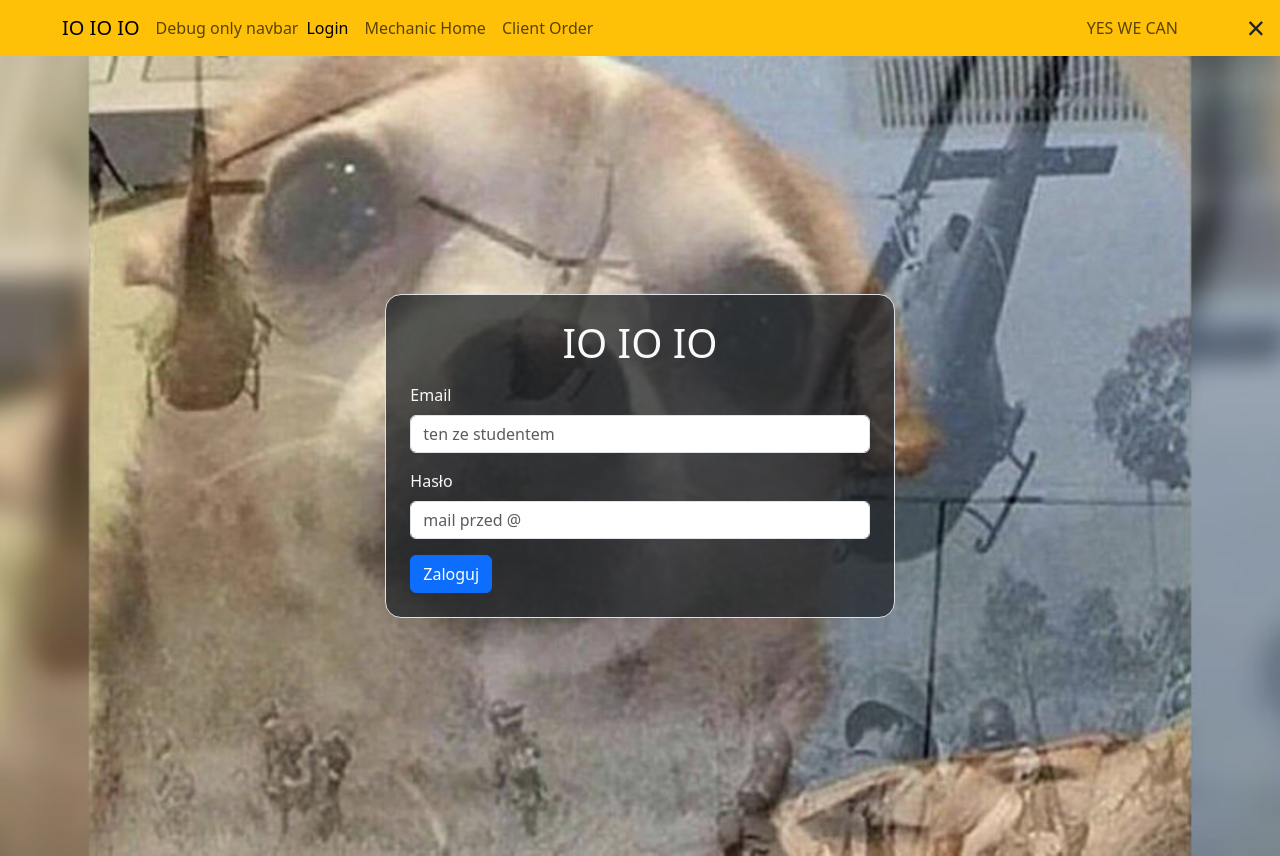
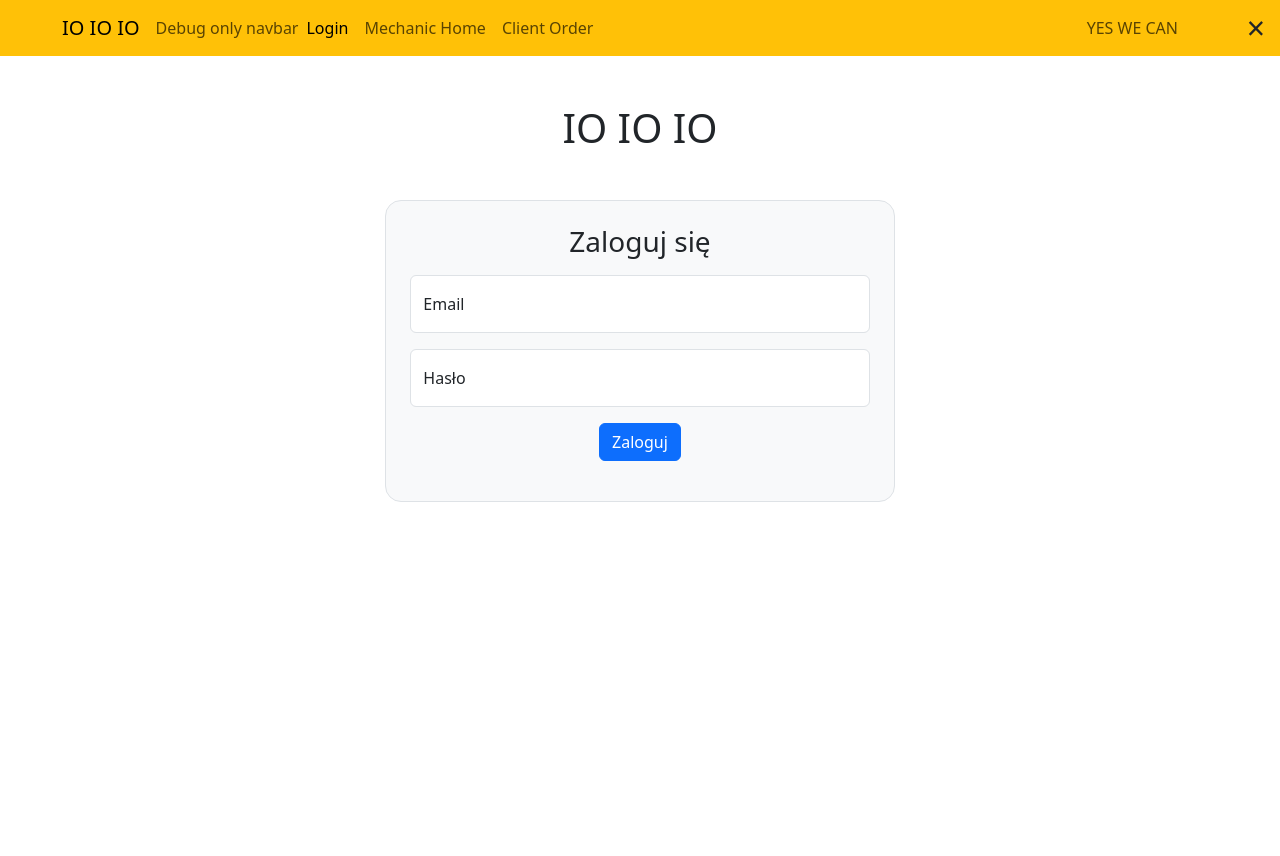
Before and after one commit to kappa243/io-agh, a React (Create React App) app: page /login in a window 1280 px wide. After the commit the page ends 800 px from the top, so only its background shows below. Built offline with nearby package versions, Linux system fonts and the light colour scheme; no server answers.

Commit message:
clean login page

```diff
--- a/src/LoginPage.js
+++ b/src/LoginPage.js
@@ -1,6 +1,5 @@
 import React from "react";
 import { useCallback } from "react";
-import { Navigate } from "react-router-dom";
 import Container from "react-bootstrap/Container";
 import Row from "react-bootstrap/Row";
 import Col from "react-bootstrap/Col";
@@ -8,9 +7,11 @@ import Button from "react-bootstrap/Button";
 import Form from "react-bootstrap/Form";
 import { useSignInWithEmailAndPassword } from "react-firebase-hooks/auth";
 import { auth } from "./logic/fb";
+import { FloatingLabel } from "react-bootstrap";
+import { useForm } from "react-hook-form";
+import { Navigate } from "react-router-dom";
 
 function formatErrorMessage(error) {
-
   switch (error.code) {
     case "auth/user-not-found":
       return "Nie znaleziono użytkownika";
@@ -26,6 +27,8 @@ function formatErrorMessage(error) {
 }
 
 const LoginPage = () => {
+  const { register, handleSubmit, formState: { errors, isSubmitted } } = useForm();
+
   const [
     signInWithEmailAndPassword,
     user,
@@ -33,45 +36,68 @@ const LoginPage = () => {
     error,
   ] = useSignInWithEmailAndPassword(auth);
 
-  const onSubmit = useCallback(e => {
-    e.preventDefault();
-    const email = e.target.elements[0].value;
-    const password = e.target.elements[1].value;
+  const onSubmit = useCallback(data => {
+    const email = data.email;
+    const password = data.password;
     signInWithEmailAndPassword(email, password);
+
   }, []);
 
   return (
-    <Container fluid style={{
-      backgroundImage: "url(/bg.jpg)",
-      backgroundRepeat: "no-repeat",
-      backgroundPosition: "center",
-      backgroundSize: "cover" }}>
-      <Row className="vh-100 justify-content-center align-items-center">
+    <Container fluid>
+      <Row className="justify-content-center align-items-top">
+        <h1 className="mt-5 text-center mb-5 fs-1">IO IO IO</h1>
         <Col md="8" lg="6" xl="5" xxl="4">
-          <Form className="text-light bg-dark border p-4 rounded-4 bg-opacity-75" onSubmit={onSubmit}>
-            <h1 className="mb-3 text-center">IO IO IO</h1>
+          <Form noValidate className="bg-light border p-4 rounded-4" onSubmit={handleSubmit(onSubmit)}>
+            <h2 className="mb-3 text-center fs-3">Zaloguj się</h2>
 
-            <Form.Group className="mb-3" controlId="formBasicEmail">
-              <Form.Label>Email</Form.Label>
-              <Form.Control type="email" placeholder="ten ze studentem" required />
-            </Form.Group>
+            <FloatingLabel label="Email" controlId="email" className="mb-3">
+              <Form.Control
+                required
+                type="email"
+                name="email"
+                placeholder="Email"
+                isInvalid={isSubmitted && errors.email}
+                {...register("email", {
+                  required: "Email jest wymagany",
+                  pattern: {
+                    value: /^[a-zA-Z0-9.!#$%&’*+/=?^_`{|}~-]+@[a-zA-Z0-9-]+(?:\.[a-zA-Z0-9-]+)*$/,
+                    message: "Niepoprawny adres e-mail",
+                  }
+                })}
+              />
+            </FloatingLabel>
 
-            <Form.Group className="mb-3" controlId="formBasicPassword">
-              <Form.Label>Hasło</Form.Label>
-              <Form.Control type="password" placeholder="mail przed @" required />
-            </Form.Group>
+            <FloatingLabel label="Hasło" controlId="password" className="mb-3">
+              <Form.Control
+                required
+                type="password"
+                name="password"
+                placeholder="Hasło"
+                isInvalid={isSubmitted && errors.password}
+                {...register("password", {
+                  required: "Hasło jest wymagane"
+                })}
+              />
+            </FloatingLabel>
 
+            <div className="text-center mb-3">
               <Button variant="primary" type="submit">
-              Zaloguj
+                {
+                  loading ? "Logowanie..." : "Zaloguj"
+                }
               </Button>
+            </div>
 
-            {loading ? (
-              <p className="mt-3">Ładowanie...</p>
-            ) : error ? (
-              <p className="mt-3 text-danger">{formatErrorMessage(error)}</p>
-            ) : user ? (
-              <Navigate to="/mechanic/home" />
-            ) : null}
+            <p className="text-danger align-self-center m-0">
+              {
+                errors.email && errors.email?.message ||
+                errors.password && errors.password?.message ||
+                error && formatErrorMessage(error)
+              }
+            </p>
+
+            {user ? <Navigate to="/mechanic/home" /> : null}
           </Form>
         </Col>
       </Row>
```
Also changed, not shown: .eslintrc.js. Lines whose indentation alone changed are shown as unchanged.
